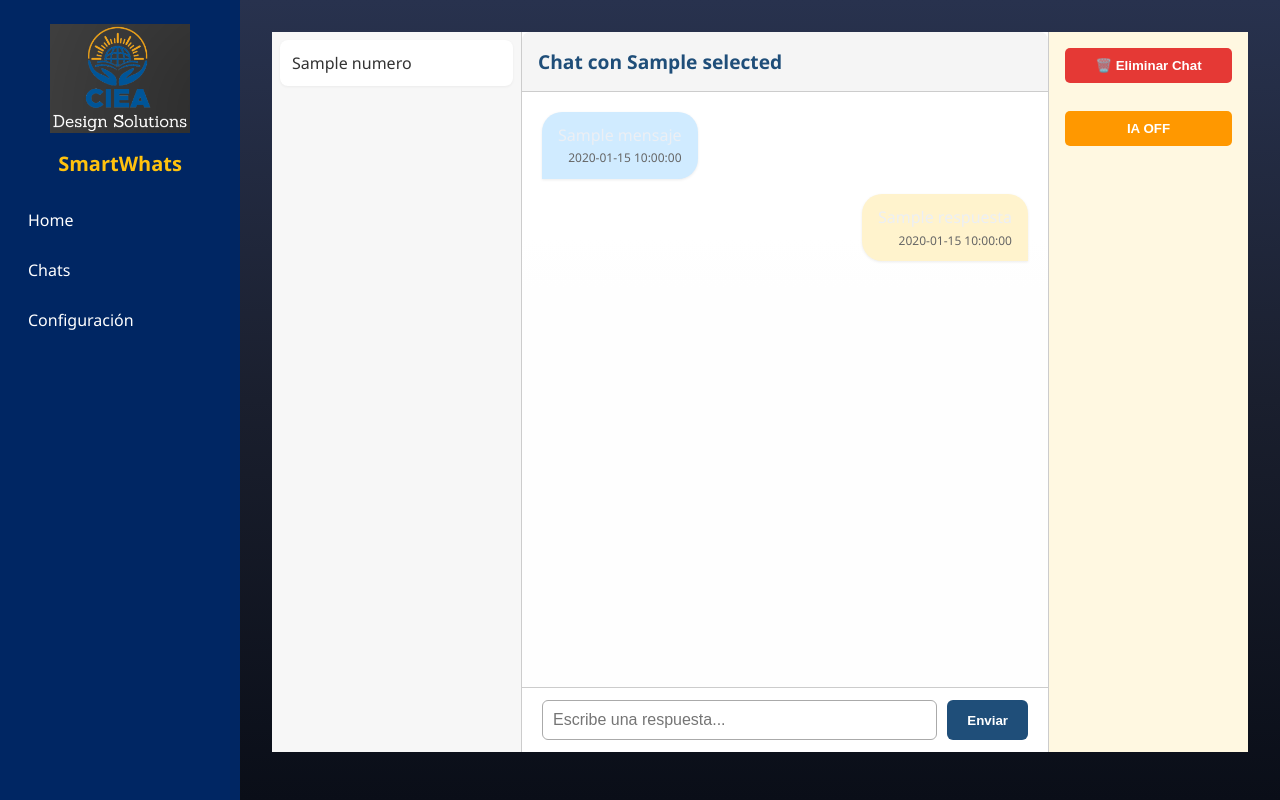
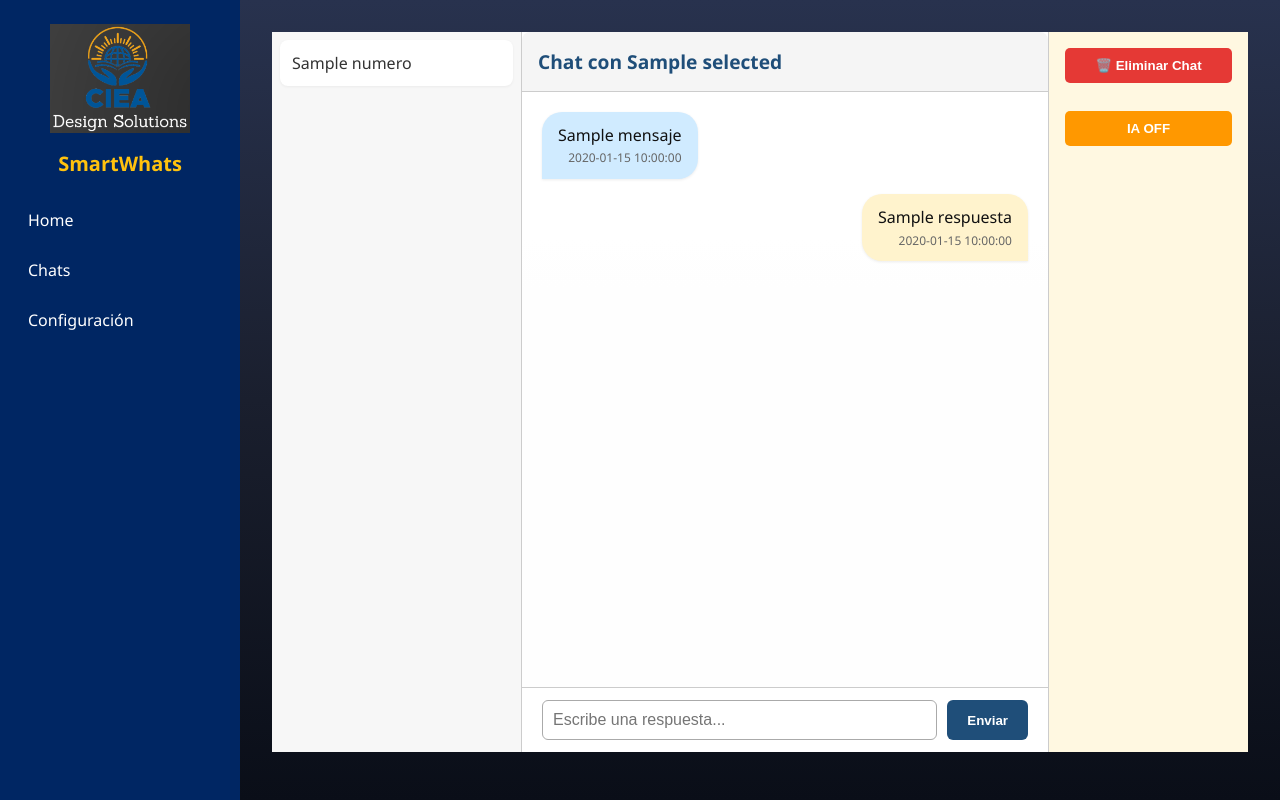
Before and after one commit to cieadesignsolutions/PlataformaIA_CIEA, a Flask app: template templates/chats.html in a window 1280 px wide. Run offline with Flask 3, Linux system fonts and the light colour scheme; the template is opened without the code that fills it: most values are stand-ins (such as "Sample title", 1, 10 or a date in 2020).

Commit message:
Chats Visuales5

```diff
--- a/static/css/styles.css
+++ b/static/css/styles.css
@@ -501,3 +501,10 @@ body {
 }
 
 /* Fin de archivo */
+
+/* === CONTRASTE MEJORADO PARA BURBUJAS DE MENSAJES === */
+.msg-user, .msg-bot, .msg-box {
+  color: #111 !important;
+  font-weight: 500;
+  font-size: 1.05rem;
+}
```
